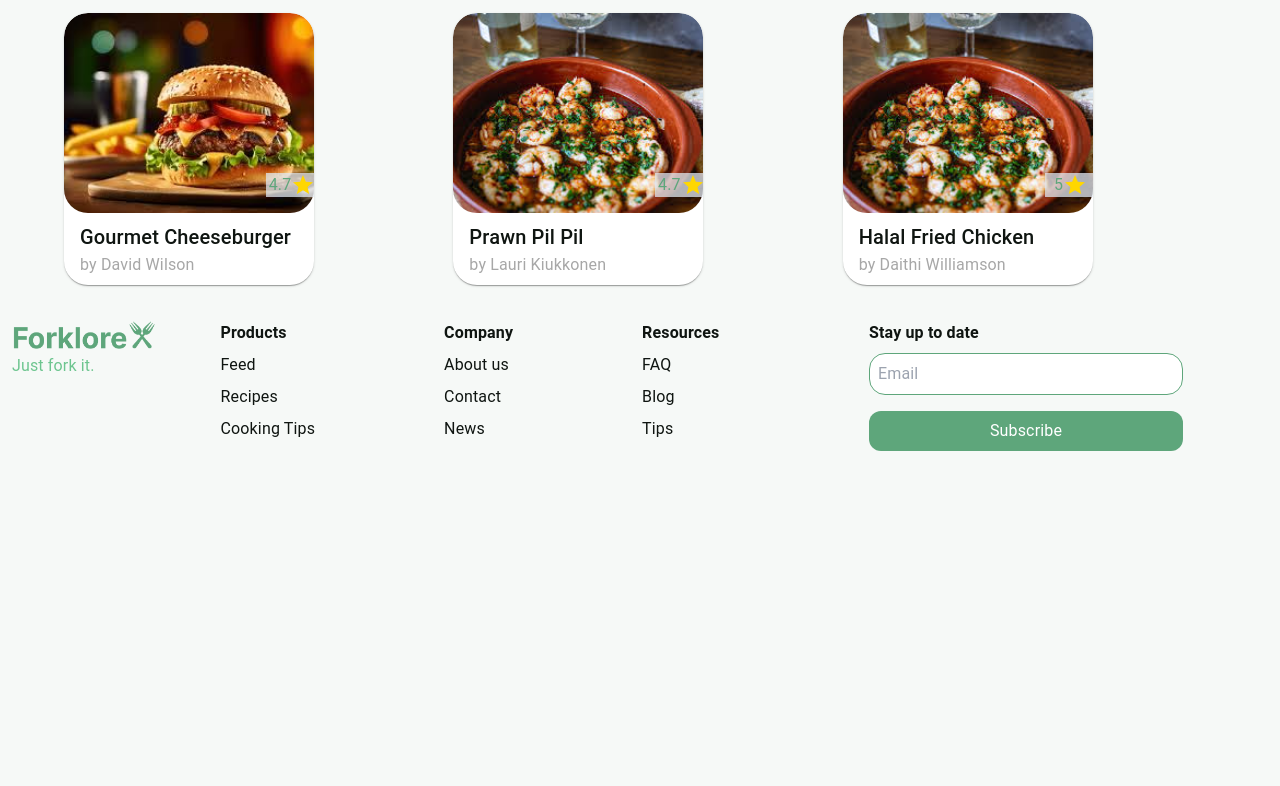
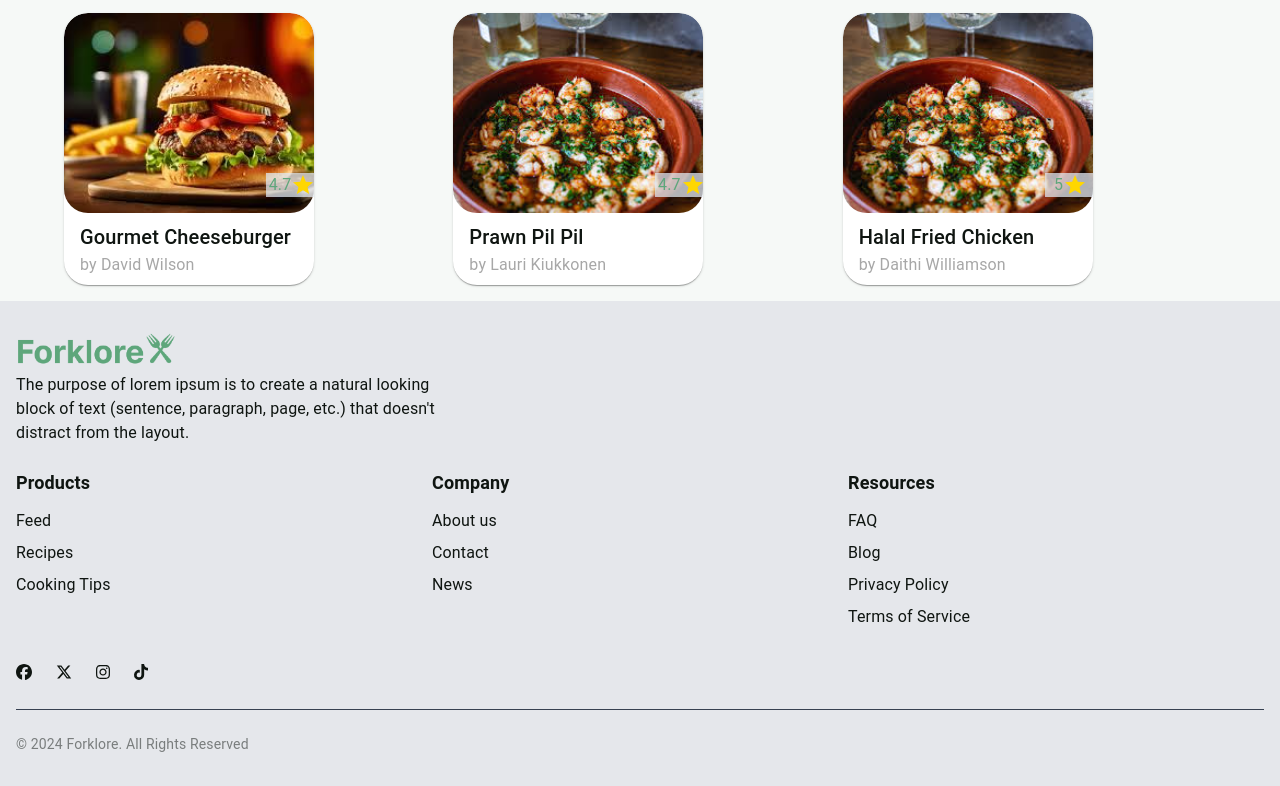
Before and after one commit to Szazlo/forklore-web, a React (Vite) app: page / in a window 1280 px wide. Shown: the part 748-1534 px from the top of the page. Before the commit the page ends 1239 px from the top, so only its background shows below. Built offline with nearby package versions, Linux system fonts and the light colour scheme; no server answers.

Commit message:
Update footer.tsx

```diff
--- a/src/components/footer.tsx
+++ b/src/components/footer.tsx
@@ -2,6 +2,7 @@ import { Link } from "react-router-dom";
 import "../main.css";
 import { doc, setDoc } from "firebase/firestore";
 import { db } from "@/firebase";
+import {FontAwesomeIcon} from "@fortawesome/react-fontawesome";
 
 function addToMailingList(event: any) {
 	event.preventDefault();
@@ -22,84 +23,97 @@ function addToMailingList(event: any) {
 
 const Footer = () => {
 	return (
-		<footer className="flex flex-wrap justify-between gap-y-5 mx-3 pb-10 pt-5 tex-xs md:text-md">
-			{/* Logo */}
-			<div className="flex-initial basis-36">
-				<img src="/logo.png" alt="Forklore logo" />
-				<p className="mt-1 text-accent">Just fork it.</p>
+		<footer className="bg-gray-200 py-8">
+			<div className="container mx-auto px-4">
+				<div className="flex flex-col md:flex-row justify-between items-left mb-6">
+					<div className="text-center md:text-left mb-4 md:mb-0">
+						<img src={"/public/logo.png"} alt="Forklore logo" className="h-8"/>
+						<p className="mt-2 max-w-md text-left">The purpose of lorem ipsum is to create a natural looking block of
+							text (sentence, paragraph, page, etc.) that doesn't distract from the layout.</p>
 					</div>
-			{/* Ul wrapper */}
-			<div className="flex justify-around basis-full md:basis-1/2">
-				{/* Products section */}
-				<ul className="mx-4">
-					<li className="pb-2 font-bold">Products</li>
-					<li className="pb-2">
+				</div>
+				<div className="flex flex-wrap justify-between items-start mb-6">
+					<div className="w-full md:w-1/3 mb-4 md:mb-0">
+						<h2 className="text-lg font-semibold mb-3">Products</h2>
+						<ul>
+							<li className="mb-2">
 								<Link className={"hover:text-accent"} to="/">
 								Feed
 								</Link>
 							</li>
-					<li className="pb-2">
+							<li className="mb-2">
 								<Link className={"hover:text-accent"} to="/recipes">
 									Recipes
 								</Link>
 							</li>
-					<li>
+							<li className="mb-2">
 								<Link className={"hover:text-accent"} to="/tips">
 									Cooking Tips
 								</Link>
 							</li>
 						</ul>
-				<ul className="mx-4">
-					<li className="pb-2 font-bold">Company</li>
-					<li className="pb-2">
+					</div>
+					<div className="w-full md:w-1/3 mb-4 md:mb-0">
+						<h2 className="text-lg font-semibold mb-3">Company</h2>
+						<ul>
+							<li className="mb-2">
 								<Link className={"hover:text-accent"} to="/about">
 									About us
 								</Link>
 							</li>
-					<li className="pb-2">
+							<li className="mb-2">
 								<Link className={"hover:text-accent"} to="/contact">
 									Contact
 								</Link>
 							</li>
-					<li>
+							<li className="mb-2">
 								<Link className={"hover:text-accent"} to="/news">
 									News
 								</Link>
 							</li>
 						</ul>
-				{/* Resources section */}
-				<ul className="flex flex-col mx-4">
-					<li className="pb-2 font-bold">Resources</li>
-					<li className="pb-2">
+					</div>
+					<div className="w-full md:w-1/3">
+						<h2 className="text-lg font-semibold mb-3">Resources</h2>
+						<ul>
+							<li className="mb-2">
 								<Link className={"hover:text-accent"} to="/faq">
 									FAQ
 								</Link>
 							</li>
-					<li className="pb-2">
+							<li className="mb-2">
 								<Link className={"hover:text-accent"} to="/blog">
 									Blog
 								</Link>
 							</li>
-					<li>
-						<Link className={"hover:text-accent"} to="/tips">
-							Tips
+							<li className="mb-2">
+								<Link className={"hover:text-accent"} to="/privacy">
+									Privacy Policy
+								</Link>
+							</li>
+							<li className="mb-2">
+								<Link className={"hover:text-accent"} to="/terms">
+									Terms of Service
 								</Link>
 							</li>
 						</ul>
 					</div>
-			{/* Mailing list Section */}
-			<form className="flex flex-col basis-2/3 md:basis-1/4 sm:mx-auto" onSubmit={addToMailingList}>
-				<p className="mb-2 font-bold">Stay up to date</p>
-				<input
-					className="mb-4 w-full p-2 border border-primary rounded-2xl"
-					type="email"
-					placeholder="Email"
-					required
-				/>
-				<button className="w-full p-2 bg-primary text-white rounded-xl hover:bg-accent">
-					Subscribe
-				</button>
-			</form>
+				</div>
+				<div className="flex justify-center md:justify-between items-center">
+					<div className="flex space-x-6">
+						<a href="#" className="hover:text-accent"><FontAwesomeIcon
+							icon={["fab", "facebook"]}/></a>
+						<a href="#" className="hover:text-accent"><FontAwesomeIcon
+							icon={["fab", "x-twitter"]}/></a>
+						<a href="#" className="hover:text-accent"><FontAwesomeIcon
+							icon={["fab", "instagram"]}/></a>
+						<a href="#" className="hover:text-accent"><FontAwesomeIcon
+							icon={["fab", "tiktok"]}/></a>
+					</div>
+				</div>
+				<hr className="border-gray-700 my-6"/>
+				<p className="text-sm text-center md:text-left opacity-50 mt-4 md:mt-0">© 2024 Forklore. All Rights Reserved</p>
+			</div>
 		</footer>
 	);
 };
```
Lines whose indentation alone changed are shown as unchanged.
